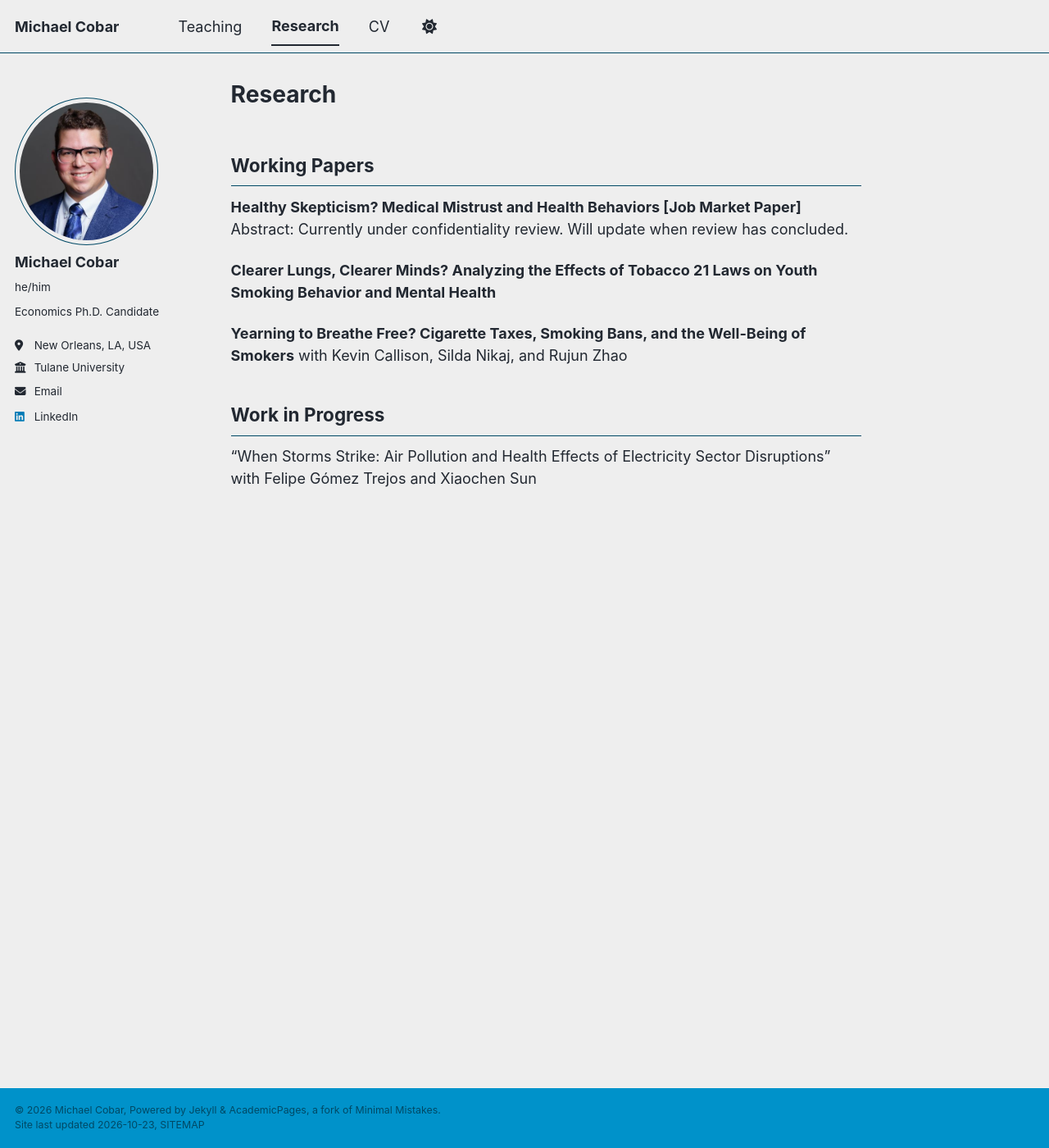
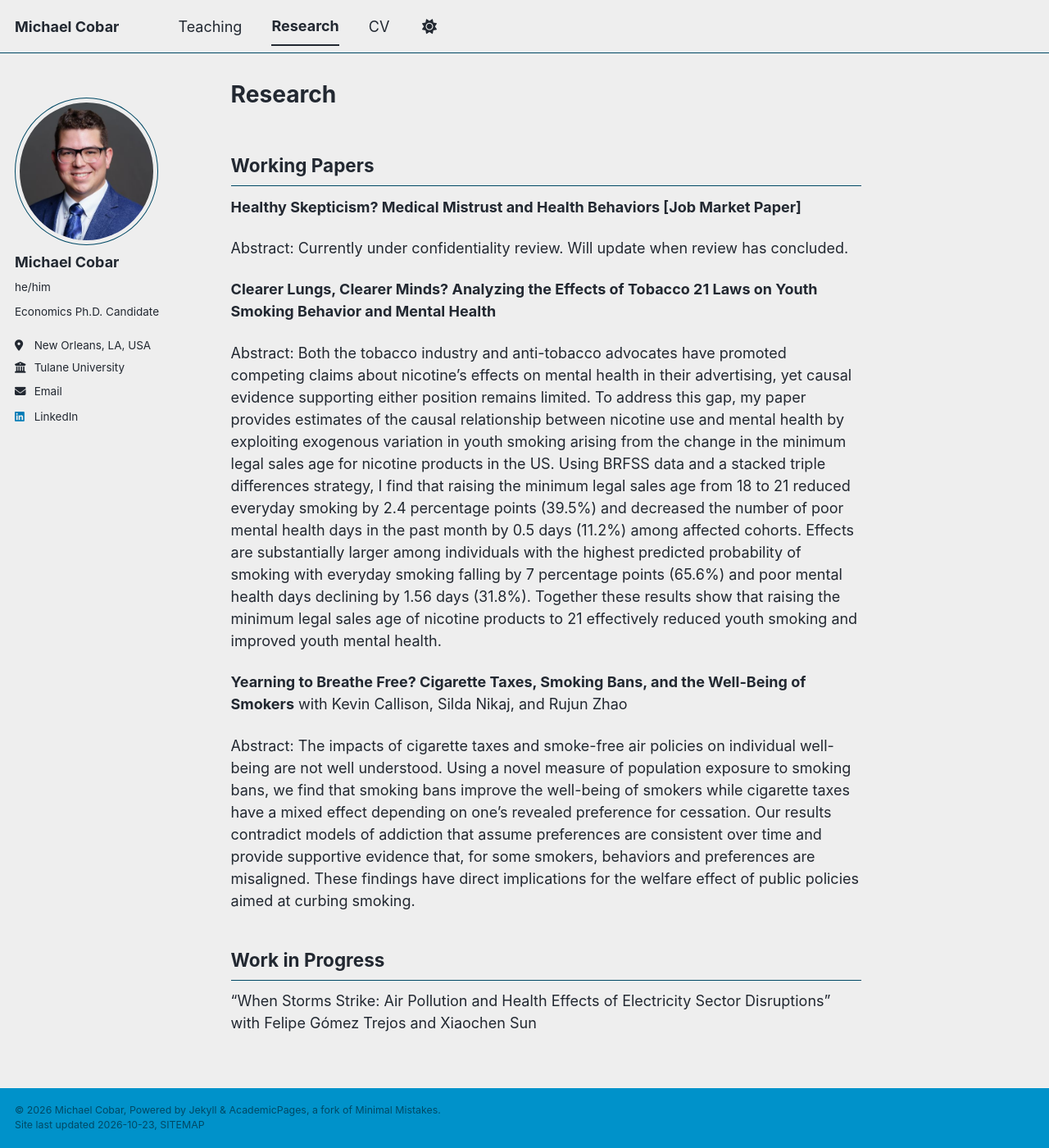
Before and after one commit to MichaelECobar/michaelecobar.github.io, a Jekyll site: the page built from _pages/research.md, in a window 1280 px wide and 1400 px high. Shown: the whole window at 82% size. Built offline with Jekyll 4.4.1, drawn with Linux system fonts in a browser that asks for light colours; a style sheet for code colours, icons or effects is not loaded.

Commit message:
Update research page with new paper abstracts
Added abstracts for multiple working papers detailing research on medical mistrust, tobacco laws, and smoking policies.

```diff
--- a/_pages/research.md
+++ b/_pages/research.md
@@ -5,12 +5,28 @@ author_profile: true
 ---
 ## Working Papers
 **Healthy Skepticism? Medical Mistrust and Health Behaviors [Job Market Paper]**
+
 Abstract: Currently under confidentiality review. Will update when review has concluded.
 
 **Clearer Lungs, Clearer Minds? Analyzing the Effects of Tobacco 21 Laws on Youth Smoking Behavior and Mental Health**
 
+Abstract: Both the tobacco industry and anti-tobacco advocates have promoted competing claims about nicotine’s
+effects on mental health in their advertising, yet causal evidence supporting either position remains
+limited. To address this gap, my paper provides estimates of the causal relationship between nicotine
+use and mental health by exploiting exogenous variation in youth smoking arising from the change in the
+minimum legal sales age for nicotine products in the US. Using BRFSS data and a stacked triple differences
+strategy, I find that raising the minimum legal sales age from 18 to 21 reduced everyday smoking by
+2.4 percentage points (39.5%) and decreased the number of poor mental health days in the past month
+by 0.5 days (11.2%) among affected cohorts. Effects are substantially larger among individuals with the
+highest predicted probability of smoking with everyday smoking falling by 7 percentage points (65.6%)
+and poor mental health days declining by 1.56 days (31.8%). Together these results show that raising
+the minimum legal sales age of nicotine products to 21 effectively reduced youth smoking and improved
+youth mental health.
+
 **Yearning to Breathe Free? Cigarette Taxes, Smoking Bans, and the Well-Being of Smokers**
 with Kevin Callison, Silda Nikaj, and Rujun Zhao
+
+Abstract: The impacts of cigarette taxes and smoke-free air policies on individual well-being are not well understood. Using a novel measure of population exposure to smoking bans, we find that smoking bans improve the well-being of smokers while cigarette taxes have a mixed effect depending on one’s revealed preference for cessation. Our results contradict models of addiction that assume preferences are consistent over time and provide supportive evidence that, for some smokers, behaviors and preferences are misaligned. These findings have direct implications for the welfare effect of public policies aimed at curbing smoking.
 
 ## Work in Progress
 “When Storms Strike: Air Pollution and Health Effects of Electricity Sector Disruptions”
```
